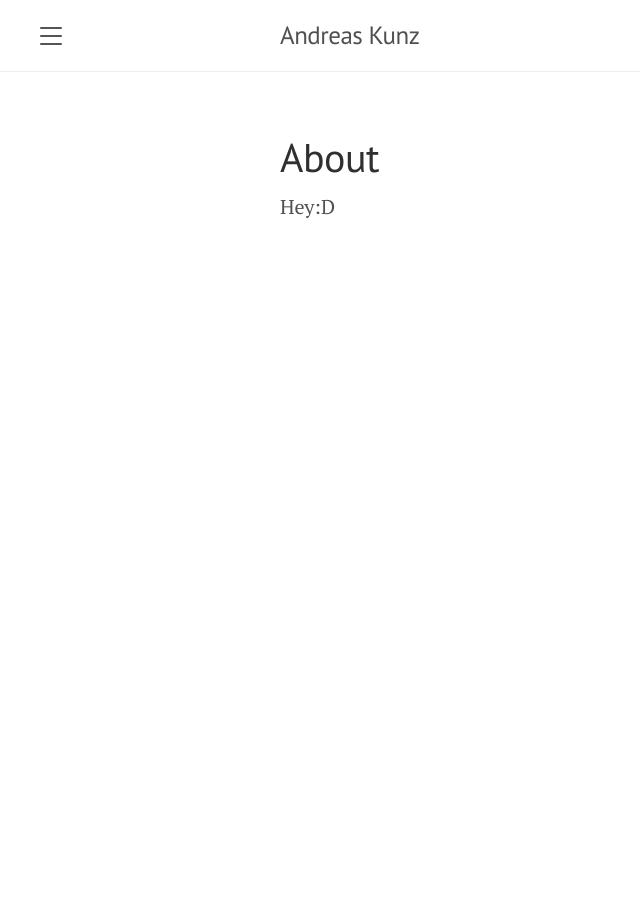
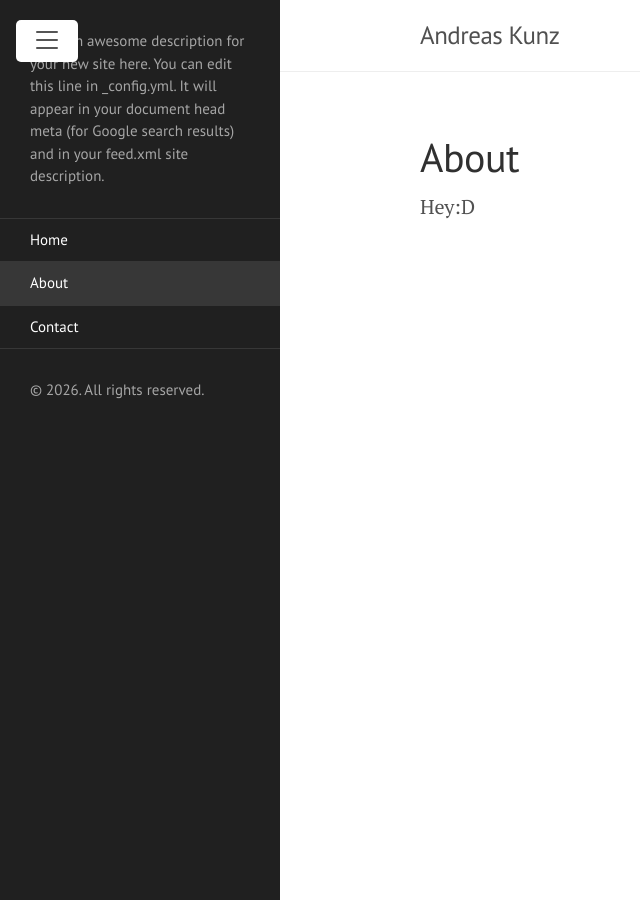
Before and after one commit to Akerdater/Akerdater.github.io, a Jekyll site: the page built from about.markdown, in a window 1280 px wide. Shown: the whole page, without its empty margins (0-640 px from the left). Built offline with Jekyll 4.4.1, drawn with Linux system fonts in a browser that asks for light colours.

Commit message:
first commit

```diff
--- a/public/css/lanyon.css
+++ b/public/css/lanyon.css
@@ -556,3 +556,81 @@ a.pagination-item:hover {
 .layout-reverse.sidebar-overlay #sidebar-checkbox:checked ~ .sidebar {
   box-shadow: -.25rem 0 .5rem rgba(0,0,0,.1);
 }
+/* Für Desktop-Bildschirme (ab 768px Breite) */
+@media (min-width: 768px) {
+
+  /* 1. TEXT-KORREKTUR: Hauptinhalt im Normalzustand */
+  body {
+    padding-left: 14rem !important; /* Platz für die offene Sidebar */
+    -webkit-transform: none !important;
+            transform: none !important;
+  }
+  .wrap {
+    -webkit-transform: none !important;
+            transform: none !important;
+    transition: margin-left .15s ease-in-out !important;
+  }
+  .container {
+    max-width: 38rem !important;
+    margin-left: auto !important;
+    margin-right: auto !important;
+    padding-left: 1rem !important;
+    padding-right: 1rem !important;
+  }
+
+  /* 2. SIDEBAR: Fest links verankert */
+  .sidebar {
+    position: fixed !important;
+    top: 0;
+    bottom: 0;
+    left: 0 !important;
+    width: 14rem !important;
+    visibility: visible !important;
+    -webkit-transform: translateX(0) !important;
+            transform: translateX(0) !important;
+    transition: transform .15s ease-in-out !important;
+  }
+
+  /* 3. MENÜ-BUTTON: Startposition links fixiert, damit er unabhängig vom Inhalt ist */
+  .sidebar-toggle {
+    position: fixed !important;
+    left: 14.5rem !important;
+    top: 1rem !important;
+    z-index: 1001 !important; /* Sorgt dafür, dass er immer über allem liegt */
+    -webkit-transform: none !important; /* Überschreibt Lanyon-Standard-Verschiebung */
+            transform: none !important;
+    transition: left .15s ease-in-out !important;
+  }
+
+
+  /* ======================================================= */
+  /* ZUSTAND: WENN GEKLICKT (Sidebar schliesst sich)       */
+  /* ======================================================= */
+
+  /* Schiebt die Sidebar nach links aus dem Bildschirm */
+  .sidebar-checkbox:checked ~ .sidebar,
+  #sidebar-checkbox:checked ~ .sidebar {
+    -webkit-transform: translateX(-14rem) !important;
+            transform: translateX(-14rem) !important;
+  }
+
+  /* LÖSUNG: Löst den Button vom Textinhalt und zwingt ihn an den linken Rand */
+  .sidebar-checkbox:checked ~ .sidebar-toggle,
+  .sidebar-checkbox:checked ~ .wrap .sidebar-toggle,
+  #sidebar-checkbox:checked ~ .sidebar-toggle,
+  #sidebar-checkbox:checked ~ .wrap .sidebar-toggle {
+    position: fixed !important;
+    left: 0.5rem !important;
+    -webkit-transform: none !important;
+            transform: none !important;
+  }
+
+  /* Schiebt den Textinhalt nach links nach, damit er wieder zentriert ist */
+  .sidebar-checkbox:checked ~ .wrap,
+  #sidebar-checkbox:checked ~ .wrap {
+    padding-left: 0 !important;
+    margin-left: -7rem !important;
+    -webkit-transform: none !important;
+            transform: none !important;
+  }
+}
```
Also changed, not shown: _config.yml (line endings or trailing spaces), _includes/sidebar.html (line endings or trailing spaces).
